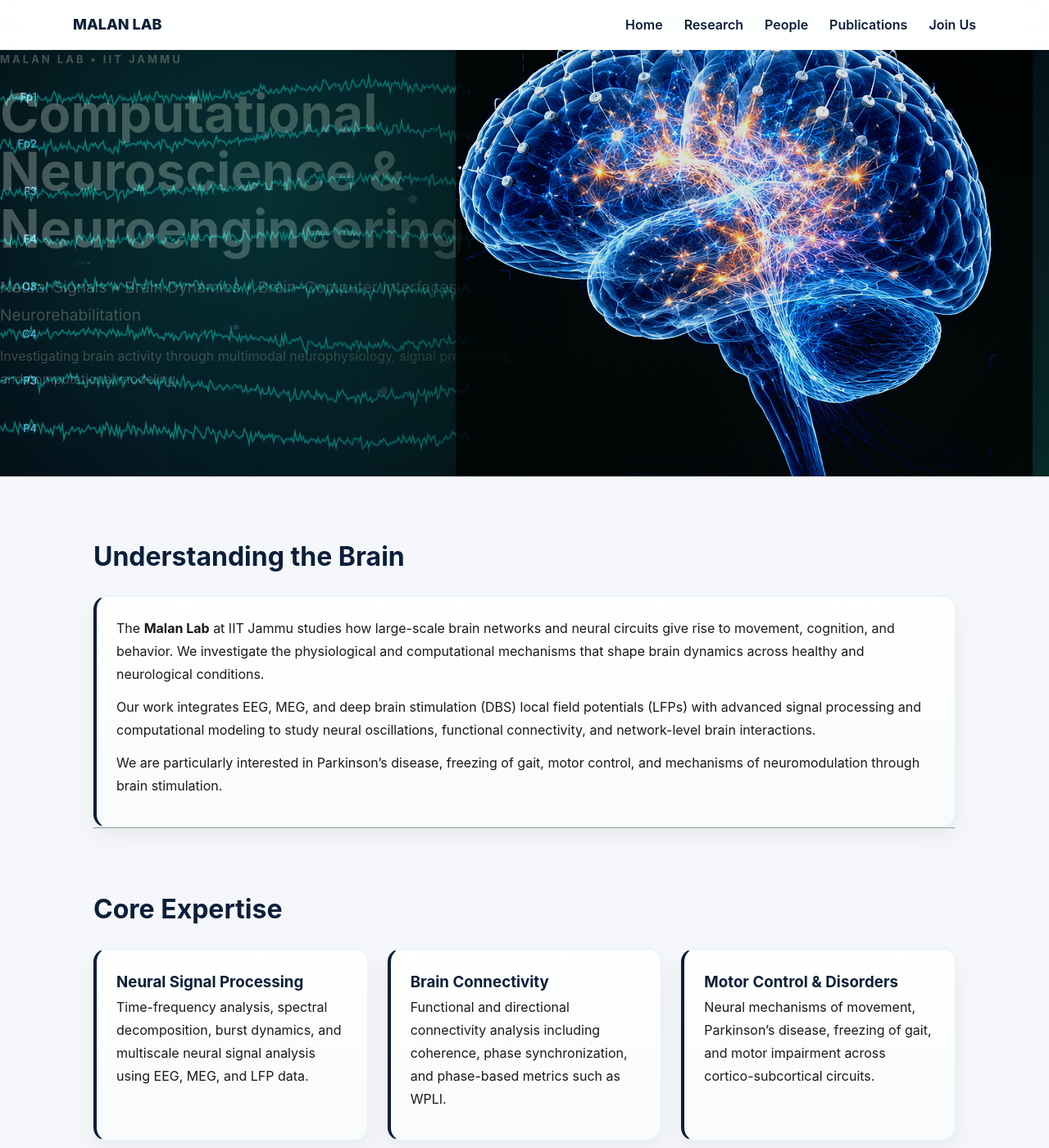
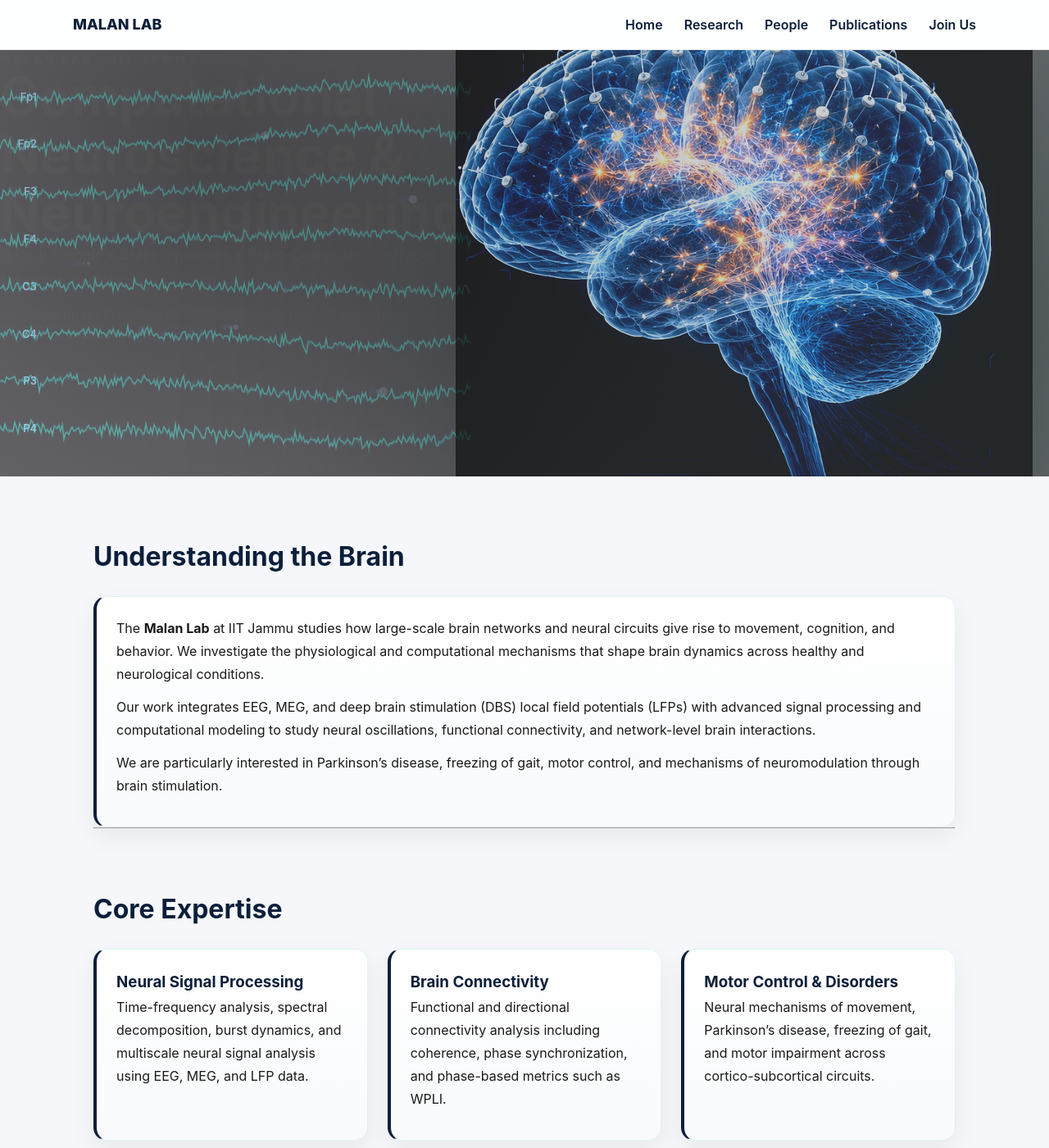
Before and after one commit to malanlab/malanlab.github.io, a Jekyll site: the page built from index.md, in a window 1280 px wide and 1400 px high. Shown: the whole window at 82% size. Built offline with Jekyll 4.4.1, drawn with Linux system fonts in a browser that asks for light colours.

Commit message:
Update style.css

```diff
--- a/assets/style.css
+++ b/assets/style.css
@@ -147,7 +147,7 @@
 }
 
 /* =========================
-   HERO
+   HERO BASE LAYOUT
 ========================= */
 
 .hero {
@@ -157,31 +157,10 @@
   min-height: 520px;
   width: 100%;
 
-  display: flex;
-  align-items: center;
-  justify-content: center;
+  display: block;
 
   margin-bottom: var(--space-5);
-
-  background: linear-gradient(
-    135deg,
-    #081528 0%,
-    #0b1f3a 40%,
-    #0d3b53 70%,
-    #14b8a6 100%
-  );
 }
-
-.hero {
-  background:
-    radial-gradient(circle at 70% 50%, rgba(255,255,255,0.07), transparent 42%),
-    linear-gradient(135deg,
-      #081528 0%,
-      #0b1f3a 40%,
-      #0d3b53 70%,
-      #14b8a6 100%);
-}
-
 
 /* =========================
    CANVAS LAYER
@@ -195,16 +174,12 @@
 
   z-index: 1;
 
-  opacity: 0.70;  /* BIG IMPROVEMENT */
-
-  filter:
-    contrast(1.15)
-    brightness(1.1);
+  opacity: 0.55;
+  filter: contrast(1.15) brightness(1.1);
 }
 
-
 /* =========================
-   OVERLAY LAYER
+   OVERLAY LAYER (READABILITY)
 ========================= */
 
 .hero::before {
@@ -214,29 +189,74 @@
   z-index: 2;
 
   background:
-    radial-gradient(circle at 25% 35%, rgba(20,184,166,0.25), transparent 55%),
-    radial-gradient(circle at 75% 60%, rgba(255,255,255,0.08), transparent 45%),
-    radial-gradient(circle at 60% 50%, rgba(20,184,166,0.12), transparent 60%);
-}
-
-.hero::after {
-  content: "";
-  position: absolute;
-  inset: 0;
-
-  background: radial-gradient(
-    circle at 75% 50%,
-    rgba(255,255,255,0.10),
-    rgba(20,184,166,0.08),
-    transparent 60%
-  );
-
-  z-index: 2.5;
-  pointer-events: none;
+    radial-gradient(circle at 20% 25%, rgba(0,0,0,0.35), transparent 60%),
+    radial-gradient(circle at 80% 60%, rgba(20,184,166,0.10), transparent 55%);
 }
 
 /* =========================
-   BRAIN IMAGE (FIXED)
+   MAIN LAYOUT CONTAINER
+========================= */
+
+.hero-inner {
+  position: absolute;
+  inset: 0;
+  z-index: 10;
+
+  padding: 40px 50px;
+
+  display: flex;
+  flex-direction: column;
+
+  justify-content: flex-start;
+  gap: 18px;
+
+  text-align: left;
+}
+
+/* =========================
+   TEXT BLOCK
+========================= */
+
+.hero-content {
+  max-width: 650px;
+  margin: 0;
+}
+
+/* =========================
+   TYPOGRAPHY
+========================= */
+
+.hero-lab {
+  font-size: 13px;
+  letter-spacing: 4px;
+  font-weight: 700;
+  color: #ffffff;
+  opacity: 0.9;
+}
+
+.hero h1 {
+  color: #ffffff;
+  margin: 0;
+  font-size: clamp(2.5rem, 5vw, 4rem);
+  line-height: 1.1;
+  text-shadow: 0 0 25px rgba(255,255,255,0.12);
+}
+
+.tagline {
+  color: #ffffff;
+  opacity: 0.9;
+  font-size: 1.15rem;
+}
+
+.subtitle {
+  color: #ffffff;
+  opacity: 0.75;
+  max-width: 700px;
+  line-height: 1.6;
+}
+
+/* =========================
+   BRAIN IMAGE
 ========================= */
 
 .brain-image {
@@ -247,135 +267,18 @@
 
   width: min(760px, 55vw);
 
-  opacity: 0.85;   /* 🔥 BIG CHANGE */
+  z-index: 3;
 
-  z-index: 3;
+  opacity: 0.65;
 
   pointer-events: none;
 
   filter:
-    drop-shadow(0 60px 140px rgba(0,0,0,0.85))
-    contrast(1.35)
-    brightness(1.2)
-    saturate(1.3);
+    drop-shadow(0 60px 140px rgba(0,0,0,0.75))
+    contrast(1.3)
+    brightness(1.15)
+    saturate(1.2);
 }
-
-
-
-
-/* =========================
-   HERO CONTENT
-========================= */
-
-.hero-inner {
-  position: relative;
-  z-index: 3;
-
-  width: 100%;
-  max-width: 1100px;
-  padding: 80px 24px;
-
-  text-align: center;
-}
-
-.hero-content {
-  max-width: 850px;
-  margin: 0 auto;
-}
-
-.hero-lab {
-  font-size: 13px;
-  letter-spacing: 3px;
-  font-weight: 700;
-  color: rgba(255,255,255,0.9);
-  margin-bottom: 20px;
-}
-
-.hero h1 {
-  color: white;
-  margin-bottom: 20px;
-}
-
-.tagline {
-  color: rgba(255,255,255,0.92);
-  font-size: 1.2rem;
-  margin-bottom: 18px;
-}
-
-.subtitle {
-  color: rgba(255,255,255,0.85);
-  max-width: 760px;
-  margin: 0 auto;
-}
-
-
-
-/* =========================
-   HERO LEFT ALIGN OVERRIDE
-   (NEW LAYOUT FIX)
-========================= */
-
-.hero {
-  justify-content: flex-start; /* override center */
-  align-items: flex-start;
-  gap: 20px;
-}
-
-/* turn hero-inner into full overlay layer */
-.hero-inner {
-  position: absolute;
-  inset: 0;
-  padding: 40px 50px;
-
-  display: flex;
-  flex-direction: column;
-  justify-content: space-between; /* top + bottom split */
-
-  text-align: left; /* override center */
-}
-
-
-
-
-/* LEFT TOP TEXT */
-.hero-content {
-  max-width: 650px;
-  margin: 0; /* remove centering */
-}
-
-/* MOVE CONTROLS TO BOTTOM LEFT */
-.brain-controls {
-  justify-content: flex-start;
-  margin-top: 0;
-}
-/* =========================
-   HERO TEXT PURE WHITE OVERRIDE
-========================= */
-
-.hero,
-.hero h1,
-.hero h2,
-.hero h3,
-.hero p,
-.hero-lab,
-.tagline,
-.subtitle {
-  color: #ffffff !important;
-}
-
-/* keep subtle hierarchy (optional but recommended) */
-.tagline {
-  opacity: 0.92;
-}
-
-.subtitle {
-  opacity: 0.85;
-}
-
-.hero-lab {
-  opacity: 0.95;
-}
-
 
 /* =========================
    CARDS
```
